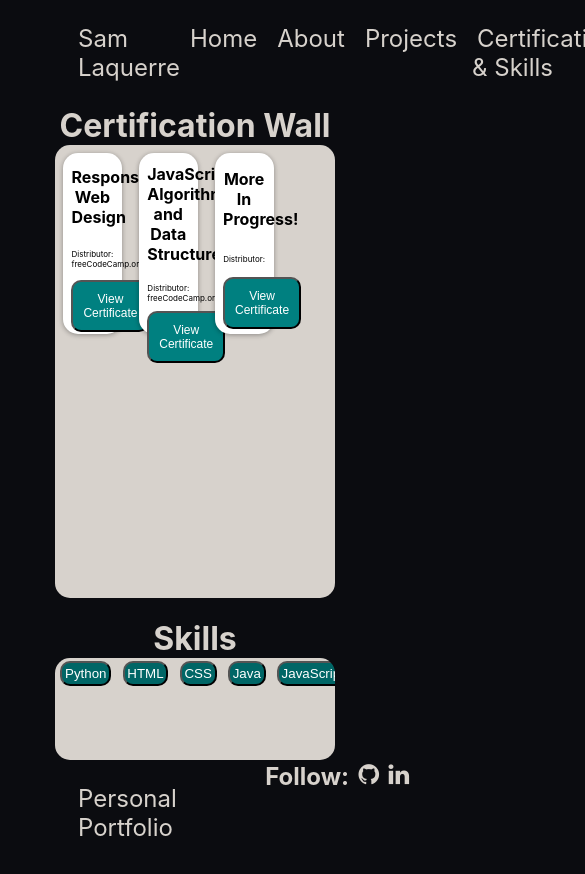
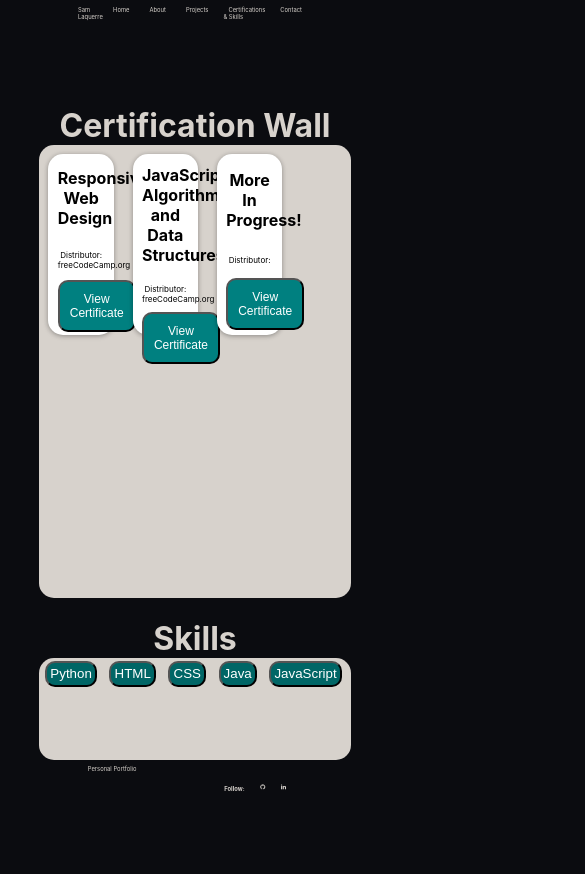
Before and after one commit to sslaquerre07/Personal_Portfolio_Page, a React (Create React App) app in the folder portfolio_page/: page /certifications in a window 390 px wide. Shown: the top 874 px of the page, 585 px wide, since content can reach past the window. Before the commit the page ends 844 px from the top, so only its background shows below. Built offline with nearby package versions, Linux system fonts and the light colour scheme.

Commit message:
Small responsiveness changes

```diff
--- a/portfolio_page/src/App.css
+++ b/portfolio_page/src/App.css
@@ -1,14 +1,7 @@
 /* General website styling choices */
-html, body, #root{
-    height: 100%;
-    width: 100%;
-    margin: 0;
-    padding: 0;
-}
-
 .page{
-    height: 100%;
-    width: 100%;
+    height: 100vh;
+    width: 100vw;
     display: flex;
     flex-direction: column;
 }
@@ -18,10 +11,10 @@ html, body, #root{
     display: flex;
     color: #d7d2cc;
     flex-direction: row;
-    font-size: 1.5rem;
+    font-size: 1.5vw;
     justify-content: space-between;
-    padding: 0% 20%;
-    height: 10%;
+    padding: 0vh 20vw;
+    height: 10vh;
 }
 
 #nav-bar{
@@ -34,7 +27,7 @@ html, body, #root{
 
 #nav-bar a:hover{
     text-decoration: underline solid currentColor;
-    font-size: 2rem;
+    font-size: 2vw;
 }
 
 #nav-bar a{
@@ -53,24 +46,22 @@ a{
     color: #d7d2cc;
     display: flex;
     flex-direction: row;
-    justify-content: space-between;
-    padding: 0% 20%;
-    font-size: 1.5rem;
-    width: 60%;
-    height: 10%;
+    justify-content: space-evenly;
+    font-size: 1.5vw;
+    height: 10vh;
 }
 
 #social-section{
     display: flex;
     flex-direction: column;
-    width: 20%;
+    width: 20vw;
     text-align: left;
-    height: 100%;
+    height: 100vh;
 }
 
 #socials{
     display: flex;
-    margin-top: 5%
+    margin-top: 3vh;
 }
 
 #socials * {
@@ -81,25 +72,24 @@ a{
 .body{
     display: flex;
     color: #d7d2cc;
-    padding: 0% 10%;
-    flex-grow: 1;
-    width: 80%;
+    height: 80vh;
+    width: 100vw;
     justify-content: center;
     align-items: center;
 }
 
 #avatar{
     margin-right: 5%;
-    width: 30%;
-    height: 70%;
+    width: 20vw;
+    height: 45vh;
 }
 
 #title-text{
     display: flex;
     flex-direction: column;
-    font-size: 4rem;
-    width: 50%;
-    height: 100%;
+    font-size: 4vw;
+    width: 50vw;
+    height: 100vh;
     justify-content: space-evenly;
 }
 
@@ -111,13 +101,13 @@ a{
 /*About Page Styling */
 .vertical b{
     text-align: center;
-    font-size: 3rem;
+    font-size: 3vw;
 }
 
 .about-section{
     background: linear-gradient(to right, #777f85 0%,#d7d2cc 100%);
     color: black;
-    width: 33%;
+    width: 33vw;
     font-size: 1rem;
     border-top-left-radius: 50%;
     border-top-right-radius: 50%;
@@ -190,7 +180,7 @@ tr{
 
 #certification-wall{
     height: 70%;
-    width: 90%;
+    width: 80vw;
     background-color: #d7d2cc;
     border-radius: 15px;
     color: black;
@@ -241,7 +231,7 @@ tr{
 
 #skill-list{
     height: 25%;
-    width: 90%;
+    width: 80vw;
     display: flex;
     flex-direction: column;
     align-items: center;
```
